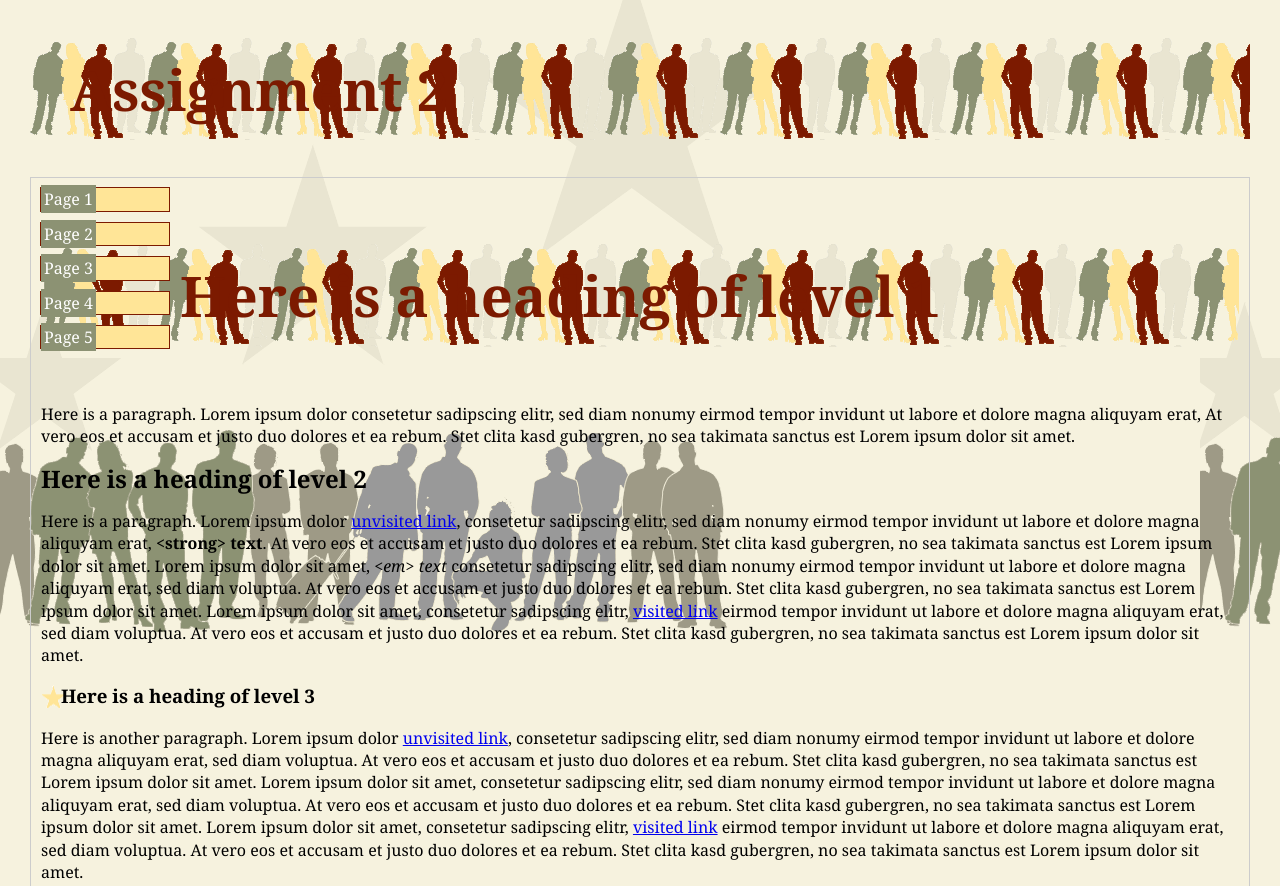
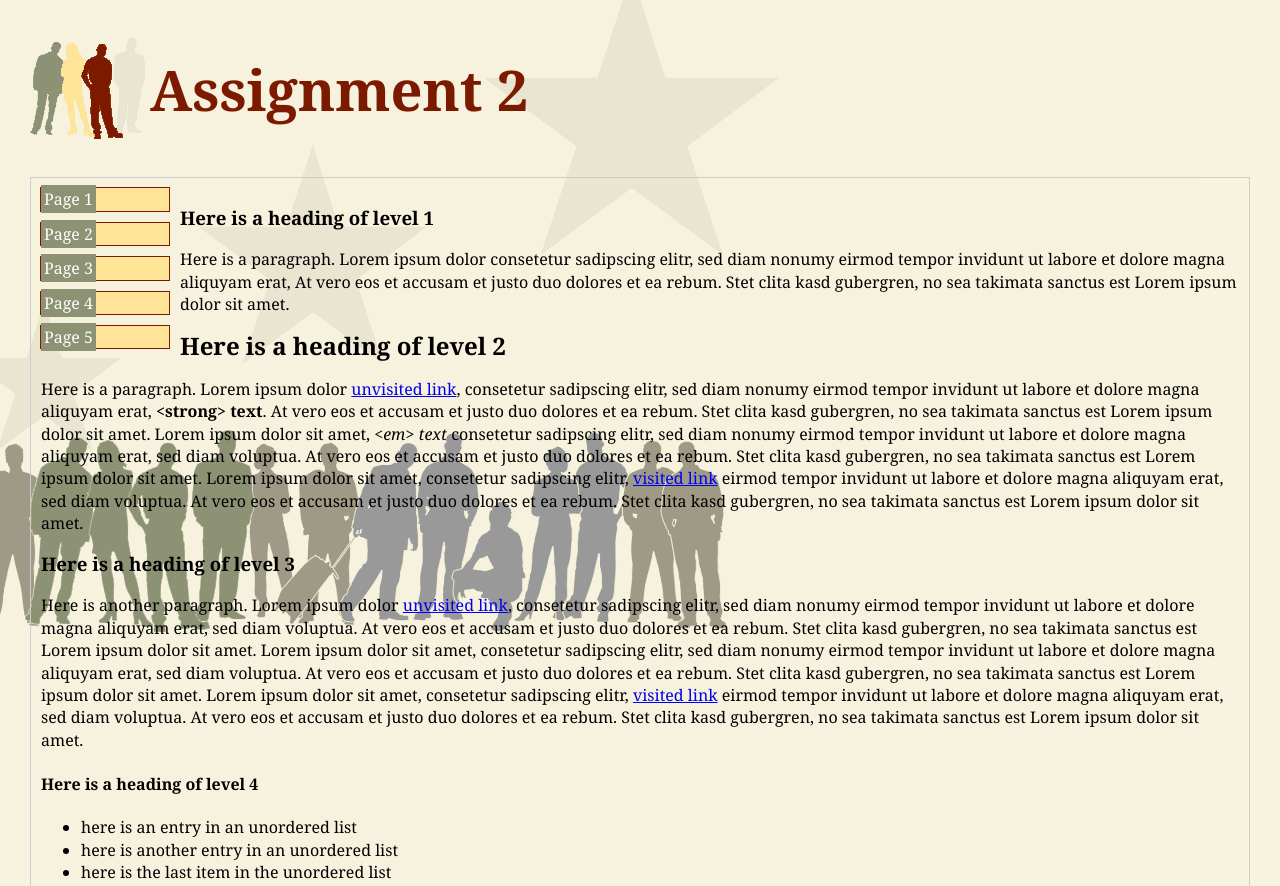
Before and after one commit to joselineortiz/joselineortizq.github.io, a plain HTML site: page week02/index.html in a window 1280 px wide. Shown: the top 886 px of the page. Drawn offline with Linux system fonts and the light colour scheme.

Commit message:
Update styles.css

```diff
--- a/week02/styles.css
+++ b/week02/styles.css
@@ -7,14 +7,16 @@ body {
  line-height: 140%;
  margin:30px;
 background-image: url("page-bg.gif");
-background-color: #F7F3DE;
+  background-repeat: no-repeat;
+background-color: #F7F3DE
 }
-h1 { font-size: 350%;
+ header h1 { font-size: 350%;
   color: #7C1A00;
   padding: 40px;
-  left-padding: 120px;
+  padding-left: 120px;
 background-image: url("header-image-1.gif");
-  position:top-left;
+   background-repeat: no-repeat;
+  position:left;
 }
 #container {
   margin-bottom: 30px;
@@ -22,8 +24,6 @@ background-image: url("header-image-1.gif");
 nav {
  float: left;
 width: 150px;
-list-style-type:none;
-  color: #7C1AOO;
 }
 nav ul {padding: 0px;
 margin: 0px;
@@ -59,13 +59,6 @@ text-align: center; }
 footer li {
   display: inline;
   padding: 10px;
-}@charset "utf-8";
-
-h2: {
-  color: #8C9273;
 }
-h3 {
- background-image: url("header-star-1.gif");
-background-repeat: no-repeat;
-padding-left:20px;
-}
+@charset "utf-8";
+/* CSS Document */
```
